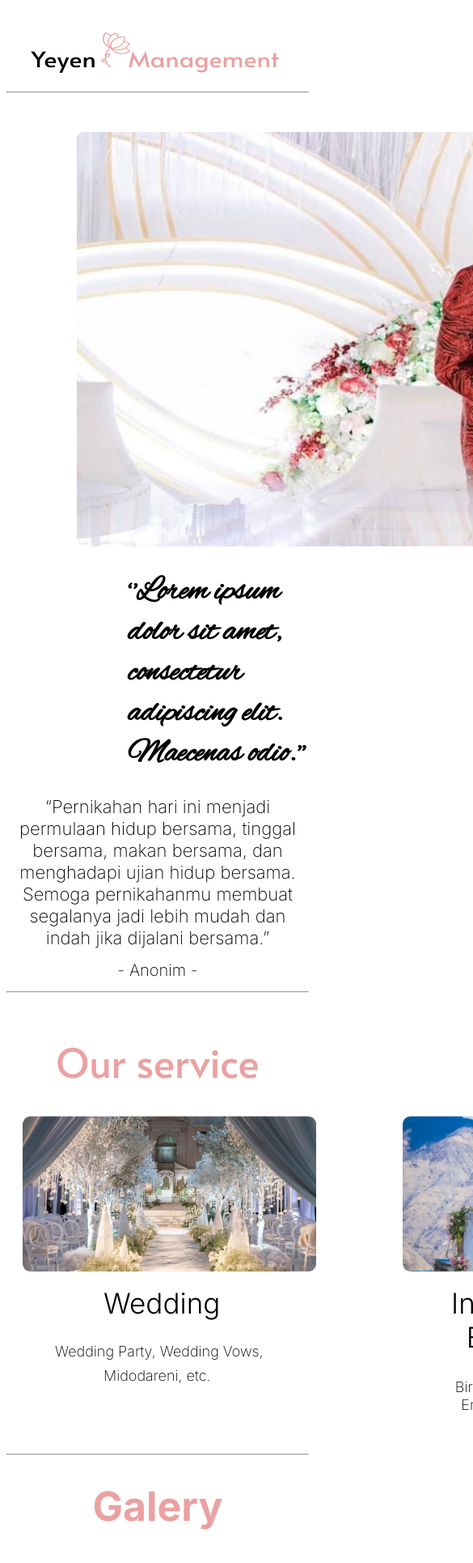
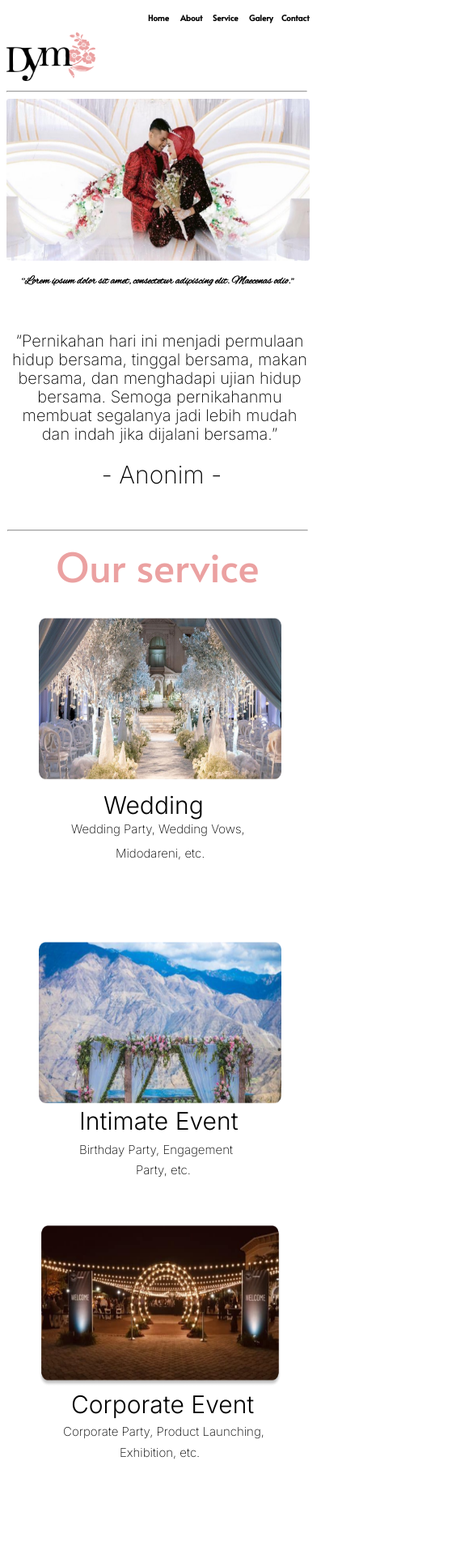
Before and after one commit to fdhlan21/websiteyeyenmanagement, a plain HTML site: page src/Pages/index.html in a window 390 px wide. Shown: the top 1930 px of the page at 81% size, 585 px wide, since content can reach past the window. Drawn offline with Linux system fonts and the light colour scheme; files whose address does not match are found by name.

Commit message:
websiteyeyenmanagement

```diff
--- a/src/Assets/css/index.css
+++ b/src/Assets/css/index.css
@@ -2,7 +2,7 @@
 
 font-size: 20px;
 position: absolute;
-margin-left: 843px;
+margin-left: 750px;
 font-family: 'Alata', sans-serif;
 
 }
@@ -11,7 +11,7 @@ font-family: 'Alata', sans-serif;
 
 font-size: 20px;
 position: absolute;
-margin-left: 946px;
+margin-left: 850px;
 font-family: 'Alata', sans-serif;
 
 }
@@ -20,7 +20,7 @@ font-family: 'Alata', sans-serif;
 
     font-size: 20px;
     position: absolute;
-    margin-left:1052px;
+    margin-left:950px;
     font-family: 'Alata', sans-serif;
 }
 
@@ -29,7 +29,7 @@ font-family: 'Alata', sans-serif;
 
     font-size: 20px;
     position: absolute;
-    margin-left:1166px;
+    margin-left:1050px;
     font-family: 'Alata', sans-serif;
 }
 
@@ -37,15 +37,15 @@ font-family: 'Alata', sans-serif;
 
 font-size: 20px;
 position: absolute;
-margin-left:1270px;
+margin-left:1150px;
 font-family: 'Alata', sans-serif;
 }
 
 .logoyeyen {
 
 
-    width: 310px;
-    height: 61px;
+    width: 140px;
+    height: 71px;
     margin-top: 32px;
     margin-left: 30px;
 }
@@ -393,3 +393,410 @@ margin-left: 750px;
 margin-top: 20px;
 
                     }
+
+@media screen and  (max-width:600px) {
+
+
+    .logoyeyen {
+        width: 110px;
+        height: 60px;
+  margin-left: 0px;
+
+    }
+
+    .home {
+
+        font-size: 10px;
+        position: absolute;
+        margin-left: 175px;
+        font-family: 'Alata', sans-serif;
+
+        }
+
+        .about {
+
+        font-size: 10px;
+        position: absolute;
+        margin-left: 215px;
+        font-family: 'Alata', sans-serif;
+
+        }
+
+        .service {
+
+            font-size: 10px;
+            position: absolute;
+            margin-left:255px;
+            font-family: 'Alata', sans-serif;
+        }
+
+        .galery {
+
+
+            font-size: 10px;
+            position: absolute;
+            margin-left:300px;
+            font-family: 'Alata', sans-serif;
+        }
+
+        .contact {
+
+        font-size: 10px;
+        position: absolute;
+        margin-left:340px;
+        font-family: 'Alata', sans-serif;
+        }
+
+        .hr1 {
+
+            width: 370px;
+            margin-right: 100px;
+        }
+
+        .potohomepertama {
+
+            width: 375px;
+            height: 200px;
+            margin-left:0px;
+            margin-top: 0px;
+
+
+        }
+
+
+
+        .textlorempertama {
+
+
+            font-size: 14px;
+            margin-left: 0px;
+            line-height: 25px;
+            text-align: center;
+            margin-bottom: 50px
+            ;
+
+        }
+
+
+        .textpernikahan {
+
+            font-size: 20px;
+            text-align: center;
+            font-weight: 100px
+            ;
+            line-height: 23px;
+font-style: normal;
+margin-left: 5px;
+
+        }
+
+        .anonim {
+
+            font-size: 30px;
+            margin-left: 10px;
+        }
+
+        .hr2 {
+width: 370px;
+margin-top: 50px;
+
+        }
+
+
+
+  .ourservice {
+font-size: 50px;
+margin-top: 0px;
+margin-left: 0px;
+margin-bottom: 30px;
+
+  }
+
+
+
+
+  .weddingpoto {
+
+
+    height: 200px;
+    margin-left: 40px;
+    width: 300px;
+
+      }
+
+      .intimateeventpoto {
+
+
+    height: 200px;
+    margin-left: 40px;
+        width: 300px;
+        margin-top: 400px;
+      }
+
+      .corporateventpoto {
+
+
+        height: 200px;
+        width: 300px;
+        margin-left: 40px;
+        margin-top: 750px;
+      }
+
+
+
+.wedding {
+    font-size: 30px;
+    margin-left: 120px;
+    margin-top: 210px;
+}
+
+
+
+
+.intimateevent {
+position: absolute;
+font-size: 30px;
+margin-top: 600px;
+margin-left: 90px;
+margin-bottom: 0px;
+}
+
+.corporateevent {
+
+    position: absolute;
+font-family: 'Inter';
+font-style: normal;
+font-weight: 300;
+font-size: 30px;
+line-height: 42px;
+text-align: center;
+margin-top: 950px;
+margin-left: 80px;
+}
+
+.weddingbottomtext1 {
+
+    position: absolute;
+font-family: 'Inter';
+font-style: normal;
+font-weight: 200;
+font-size: 15px;
+line-height: 22px;
+text-align: center;
+margin-top: 250px;
+margin-left: 80px;
+
+}
+
+.weddingbottomtext2 {
+
+    position: absolute;
+font-family: 'Inter';
+font-style: normal;
+font-weight: 200;
+font-size: 15px;
+line-height: 22px;
+text-align: center;
+margin-top: 280px;
+margin-left: 135px;
+
+}
+
+
+.intimateeventbottomtext1 {
+
+
+    position: absolute;
+font-family: 'Inter';
+font-style: normal;
+font-weight: 200;
+font-size: 15px;
+line-height: 10px;
+margin-top: 10px;
+margin-left: 0px;
+
+
+
+}
+
+
+.intimateeventbottomtext2 {
+
+
+font-size: 15px;
+line-height: 0px;
+margin-top: 40px;
+margin-left: 70px;
+
+
+
+}
+
+
+.corporateeventbottomtext1 {
+
+
+    position: absolute;
+font-family: 'Inter';
+font-style: normal;
+font-weight: 200;
+font-size: 15px;
+line-height: 10px;
+text-align: center;
+margin-top: 1000px;
+margin-left: 70px;
+
+
+
+
+}
+
+.corporateeventbottomtext2 {
+
+    position: absolute;
+font-family: 'Inter';
+font-style: normal;
+font-weight: 200;
+font-size: 15px;
+line-height: 22px;
+text-align: center;
+margin-top: 1020px;
+margin-left: 140px;
+
+
+
+}
+
+.hrbottomgalery {
+
+    margin-top:  1200px;
+    margin-bottom: 0px;
+}
+
+.galerybottomtext {
+
+font-family: 'Inter';
+color: #EBA1A1;
+text-align: center;
+font-size: 50px;
+
+}
+
+.potogalery1 {
+
+position: absolute;
+    width: 350px;
+
+    margin-left: 10px;
+    margin-top: 10px;
+}
+
+
+.potogalery2 {
+
+    position: absolute;
+        width: 350px;
+
+        margin-left: 10px;
+        margin-top: 500px;
+    }
+
+
+
+.potogalery3 {
+
+    position: absolute;
+        width: 350px;
+
+        margin-left: 10px;
+        margin-top: 1000px;
+    }
+
+    .hrbottomcontact {
+
+
+margin-top: 1500px;
+
+
+    }
+
+    .contactbottomtext {
+
+        font-family: 'Inter';
+        color: #EBA1A1;
+        text-align: center;
+        font-size: 20px;
+
+
+    }
+
+    .yeyenmanagement {
+
+
+
+        font-family: 'Alata';
+        font-style: normal;
+        font-weight: 400;
+        font-size: 20px;
+        line-height: 41px;
+        text-align: center;
+
+    }
+
+    .alamat {
+
+
+
+
+        font-family: 'Inter';
+        font-style: normal;
+        font-weight: 300;
+        font-size: 15px;
+        line-height: 24px;
+        text-align: center;
+
+    }
+
+    .kontak {
+
+
+        font-family: 'Inter';
+font-style: normal;
+font-weight: 300;
+font-size: 15px;
+line-height: 24px;
+text-align: center;
+    }
+
+    .instagram {
+
+width: 30px;
+height: 30px;
+position: absolute;
+margin-left: 120px;
+margin-top: 0px;
+
+    }
+
+
+    .facebook {
+
+width: 30px;
+height: 30px;
+position: absolute;
+margin-left: 170px;
+margin-top: 0px;
+
+            }
+
+    .youtube {
+
+width: 30px;
+height: 30px;
+position: absolute;
+margin-left: 220px;
+margin-top: 0px;
+
+                    }
+
+}
--- a/src/Pages/index.html
+++ b/src/Pages/index.html
@@ -14,7 +14,7 @@
 
 <h1 class="home">Home</h1> <h1 class="about">About</h1> <h1 class="service">Service</h1> <h1 class="contact">Contact</h1> <h1 class="galery">Galery</h1>
 
-<img class="logoyeyen"  src="../Assets/img/logoyeyen.png" alt="">
+<img class="logoyeyen"  src="../Assets/img/logoyeyenrevisi2.png" alt="">
 
 <hr class="hr1">
 
@@ -26,7 +26,7 @@
 <h1 class="textpernikahan">“Pernikahan hari ini menjadi permulaan hidup bersama, tinggal bersama, makan bersama, dan menghadapi ujian hidup bersama. Semoga pernikahanmu membuat segalanya jadi lebih mudah dan indah jika dijalani bersama.”</h1>
 <h1 class="anonim">- Anonim - </h1>
 
-<hr>
+<hr class="hr2">
 
 <h1 class="ourservice">Our service</h1>
 
@@ -67,6 +67,14 @@
 <img class="facebook" src="../Assets/img/facebook.png" alt="">
 <img class="youtube" src="../Assets/img/youtube.png" alt="">
 
+
+
 <br>
+<br>
+<br>
+<br>
+<br>
+<br>
+
 </body>
 </html>
```
Also changed, not shown: src/Assets/img/logoyeyenrevisi2.png (added), src/Assets/img/logoyyeenrevisi.png (added).
